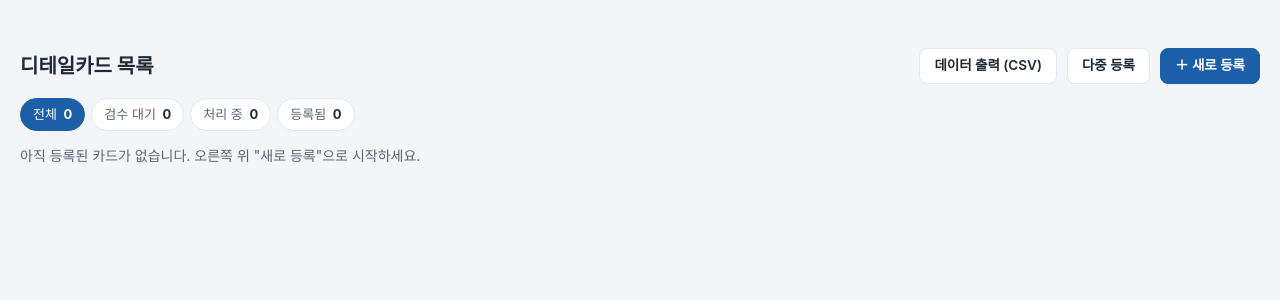
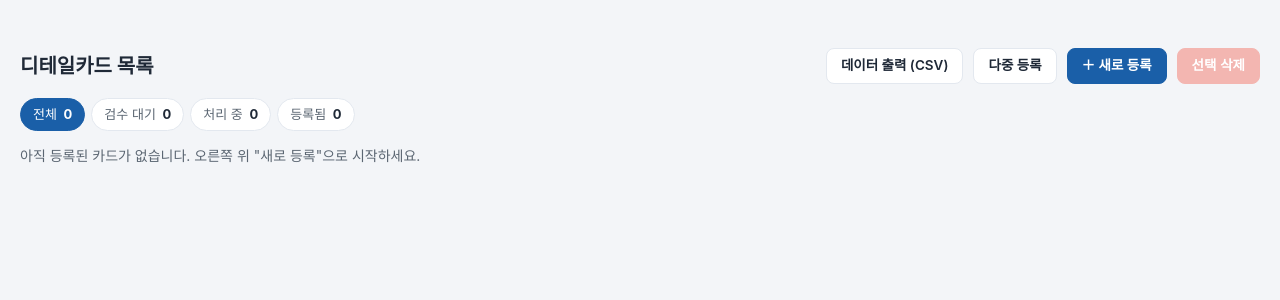
Before and after one commit to parkilsoon/detailcard-tool, a FastAPI app: page / in a window 1280 px wide. Shown: the part 49-349 px from the top of the page. Run offline with FastAPI, Linux system fonts and the light colour scheme; data that the repository does not hold is empty.

Commit message:
카드 완전 삭제 — 목록에서 체크 선택 후 빨간 "선택 삭제" 버튼 하나로
- 등록 여부와 관계없이 DB 행과 저장 폴더(원본·슬라이스·HTML)를 지운다. 되돌릴 수 없음
- 행별 삭제 버튼 제거(HTML 버튼과 혼동 방지). 검수 화면의 삭제 버튼은 유지
- POST /cards/delete (ids=콤마 목록)

Co-Authored-By: Claude Fable 5.1 <noreply@anthropic.com>

```diff
--- a/app/main.py
+++ b/app/main.py
@@ -6,7 +6,7 @@ import io
 import json
 import logging
 
-from fastapi import FastAPI, HTTPException, Request, UploadFile
+from fastapi import FastAPI, Form, HTTPException, Request, UploadFile
 from fastapi.responses import FileResponse, HTMLResponse, JSONResponse, RedirectResponse, Response, StreamingResponse
 from fastapi.staticfiles import StaticFiles
 from pydantic import BaseModel
@@ -207,13 +207,25 @@ def save_card(card_id: str, body: SaveBody | None = None):
             "html_path": fresh["html_path"], "download": f"/cards/{card_id}/download"}
 
 
+@app.post("/cards/delete")
+def delete_cards(ids: str = Form("")):
+    """선택 삭제. DB 행과 저장 폴더를 완전히 지운다. 되돌릴 수 없다."""
+    id_list = [x for x in ids.split(",") if x.strip()]
+    n = 0
+    for cid in id_list:
+        card = db.get_card(cid)
+        if card:
+            service.delete_card(card)
+            n += 1
+    return RedirectResponse(f"/?msg={n}건을 완전히 삭제했습니다.", status_code=303)
+
+
 @app.post("/cards/{card_id}/delete")
 def delete_card(card_id: str):
+    """완전 삭제. 등록된 카드도 DB 행과 저장 폴더(원본·슬라이스·HTML)를 지운다. 되돌릴 수 없다."""
     card = _card_or_404(card_id)
-    if card["status"] == "done":
-        raise HTTPException(409, "등록된 항목은 삭제할 수 없습니다.")
     service.delete_card(card)
-    return RedirectResponse("/", status_code=303)
+    return RedirectResponse("/?msg=삭제했습니다.", status_code=303)
 
 
 @app.get("/export.csv")
--- a/static/app.css
+++ b/static/app.css
@@ -12,6 +12,8 @@ a{color:var(--brand)}
 .btn:hover{border-color:#b8c4d2}
 .btn.primary{background:var(--brand);border-color:var(--brand);color:#fff}
 .btn.ghost{background:transparent}
+.btn.delete{background:#d93025;border-color:#d93025;color:#fff}
+.btn.delete:disabled{background:#f3b6b1;border-color:#f3b6b1;color:#fff;cursor:not-allowed}
 .btn.danger{color:#b91c1c;border-color:#f0c4c4}
 .btn.danger:hover{background:#fde8e8}
 .btn.small{padding:5px 10px;font-size:12.5px}
@@ -135,6 +137,7 @@ a{color:var(--brand)}
 .crumb{margin:0 0 8px;font-size:12.5px}
 .crumb a{color:var(--soft);text-decoration:none}
 .inline{display:inline}
+.inline[hidden]{display:none}
 .summary h1 .st{margin-left:10px;vertical-align:middle;font-size:12px}
 .modal-box.narrow{width:520px}
 .modal-body{padding:14px 16px;font-size:14px}
--- a/static/app.js
+++ b/static/app.js
@@ -59,10 +59,12 @@ const App = (() => {
     // 선택 → CSV 버튼. 선택이 없으면 전체 내보내기
     const csvBtn = $('#csvBtn'), chkAll = $('#chkAll');
     const visibleChks = () => $$('.rowChk').filter(c => !c.closest('tr').hidden);
+    const bulk = $('#bulkDelete'), bulkIds = $('#bulkIds'), bulkBtn = $('#bulkDeleteBtn');
     const syncCsv = () => {
       const sel = $$('.rowChk:checked').map(c => c.value);
       if (sel.length) { csvBtn.href = '/export.csv?ids=' + sel.join(','); csvBtn.textContent = `선택 ${sel.length}건 CSV`; }
       else { csvBtn.href = '/export.csv'; csvBtn.textContent = '데이터 출력 (CSV)'; }
+      if (bulk) { bulkIds.value = sel.join(','); bulkBtn.disabled = sel.length === 0; bulkBtn.textContent = sel.length ? `선택 ${sel.length}건 삭제` : '선택 삭제'; }
       if (chkAll) {
         const vis = visibleChks(); const n = vis.filter(c => c.checked).length;
         chkAll.checked = vis.length > 0 && n === vis.length;
--- a/templates/app/index.html
+++ b/templates/app/index.html
@@ -7,6 +7,9 @@
     <a class="btn" href="/export.csv" id="csvBtn" title="선택한 항목이 있으면 그것만, 없으면 전체를 내보냅니다">데이터 출력 (CSV)</a>
     <a class="btn" href="/batch">다중 등록</a>
     <a class="btn primary" href="/new">＋ 새로 등록</a>
+    <form method="post" action="/cards/delete" id="bulkDelete" class="inline" onsubmit="return confirm('선택한 ' + document.getElementById('bulkIds').value.split(',').length + '건을 완전히 삭제합니다. DB와 저장된 파일(원본·HTML)이 모두 지워지며 되돌릴 수 없습니다. 계속할까요?')">
+      <input type="hidden" name="ids" id="bulkIds"><button class="btn delete" id="bulkDeleteBtn" disabled title="왼쪽 체크박스로 선택한 카드를 완전히 삭제합니다">선택 삭제</button>
+    </form>
   </div>
   {% if msg %}<p class="flash">{{ msg }}</p>{% endif %}
   <div class="tabs">
@@ -33,7 +36,6 @@
         <td class="mono">{{ c.updated_at[:16].replace('T',' ') }}</td>
         <td class="actions">
           {% if c.status == 'done' %}<a class="btn small" href="/cards/{{ c.id }}/download">HTML</a>{% endif %}
-          {% if c.status != 'done' %}<form method="post" action="/cards/{{ c.id }}/delete" class="inline" onsubmit="return confirm('이 초안을 삭제할까요?')"><button class="btn small ghost">삭제</button></form>{% endif %}
         </td>
       </tr>
     {% endfor %}
--- a/templates/app/review.html
+++ b/templates/app/review.html
@@ -97,11 +97,9 @@
     <form method="post" action="/cards/{{ card.id }}/reextract" onsubmit="return confirm('지금까지 고친 내용이 모두 사라지고 처음부터 다시 추출합니다. 계속할까요?')">
       <button class="btn ghost">다시 추출</button>
     </form>
-    {% if not card.registered_at %}
-    <form method="post" action="/cards/{{ card.id }}/delete" onsubmit="return confirm('이 초안을 삭제합니다. 되돌릴 수 없습니다. 계속할까요?')">
-      <button class="btn ghost danger">초안 삭제</button>
+    <form method="post" action="/cards/{{ card.id }}/delete" onsubmit="return confirm('이 카드를 완전히 삭제합니다. DB와 저장된 파일(원본·HTML)이 모두 지워지며 되돌릴 수 없습니다. 계속할까요?')">
+      <button class="btn ghost danger">{{ '카드 삭제' if card.registered_at else '초안 삭제' }}</button>
     </form>
-    {% endif %}
     <span class="spacer"></span>
     <button type="button" class="btn" id="previewBtn">모바일 미리보기</button>
     <a class="btn" href="/cards/{{ card.id }}/download">HTML 다운로드</a>
```
Also changed, not shown: tests/test_app.py (+19 -3 lines).
